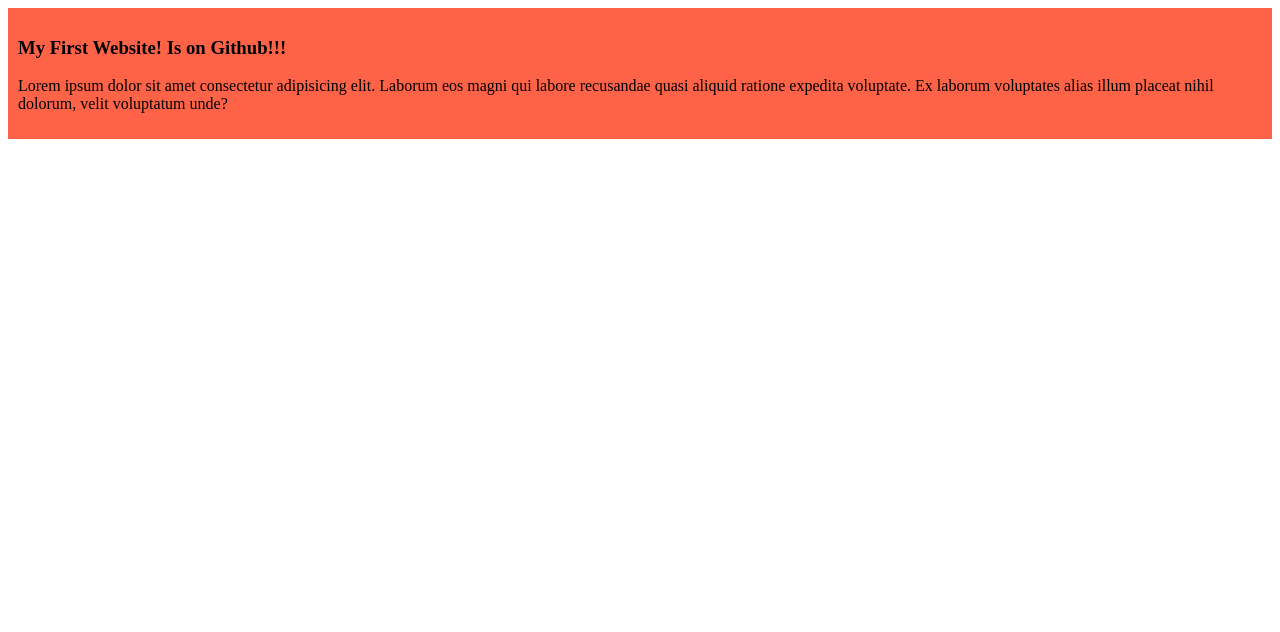
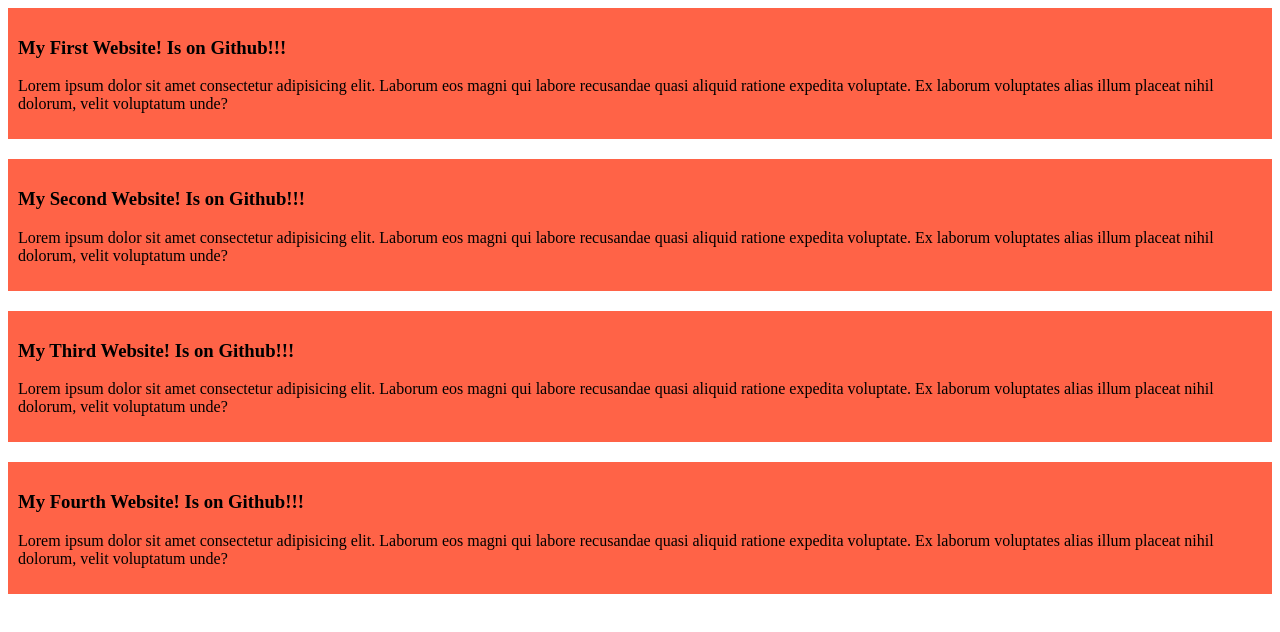
Before and after one commit to imrealkazisourov/Web-Projects, a plain HTML site: page index.html in a window 1280 px wide. Drawn offline with Linux system fonts and the light colour scheme.

Commit message:
added few blogs

```diff
--- a/index.html
+++ b/index.html
@@ -13,6 +13,24 @@
             Lorem ipsum dolor sit amet consectetur adipisicing elit. Laborum eos magni qui labore recusandae quasi aliquid ratione expedita voluptate. Ex laborum voluptates alias illum placeat nihil dolorum, velit voluptatum unde?
         </p>
     </div>
+    <div>
+        <h3>My Second Website! Is on Github!!!</h3>
+        <p>
+            Lorem ipsum dolor sit amet consectetur adipisicing elit. Laborum eos magni qui labore recusandae quasi aliquid ratione expedita voluptate. Ex laborum voluptates alias illum placeat nihil dolorum, velit voluptatum unde?
+        </p>
+    </div>
+    <div>
+        <h3>My Third Website! Is on Github!!!</h3>
+        <p>
+            Lorem ipsum dolor sit amet consectetur adipisicing elit. Laborum eos magni qui labore recusandae quasi aliquid ratione expedita voluptate. Ex laborum voluptates alias illum placeat nihil dolorum, velit voluptatum unde?
+        </p>
+    </div>
+    <div>
+        <h3>My Fourth Website! Is on Github!!!</h3>
+        <p>
+            Lorem ipsum dolor sit amet consectetur adipisicing elit. Laborum eos magni qui labore recusandae quasi aliquid ratione expedita voluptate. Ex laborum voluptates alias illum placeat nihil dolorum, velit voluptatum unde?
+        </p>
+    </div>
 
 </body>
 </html>
--- a/styles/blog.css
+++ b/styles/blog.css
@@ -1,4 +1,5 @@
 div {
     background-color: tomato;
     padding: 10px;
+    margin-bottom: 20px;
 }
```
